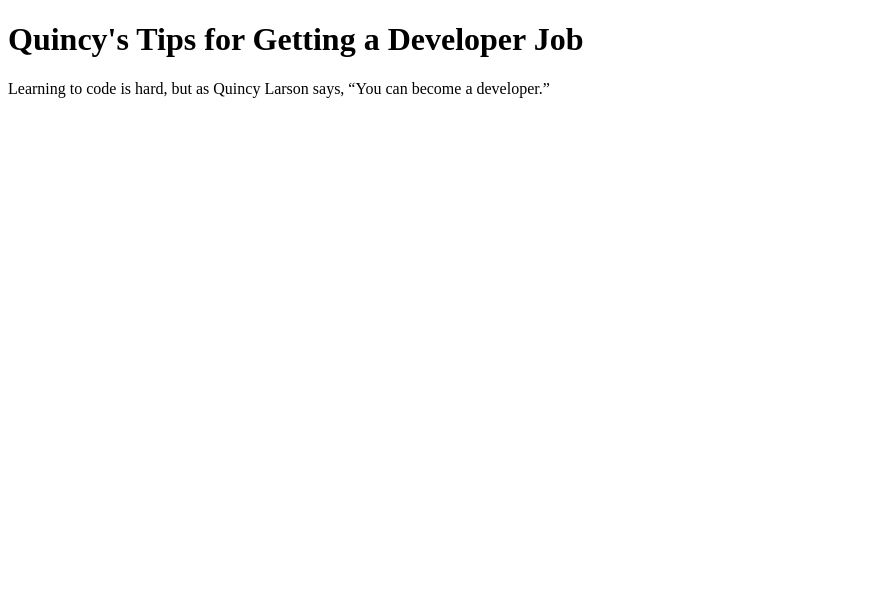
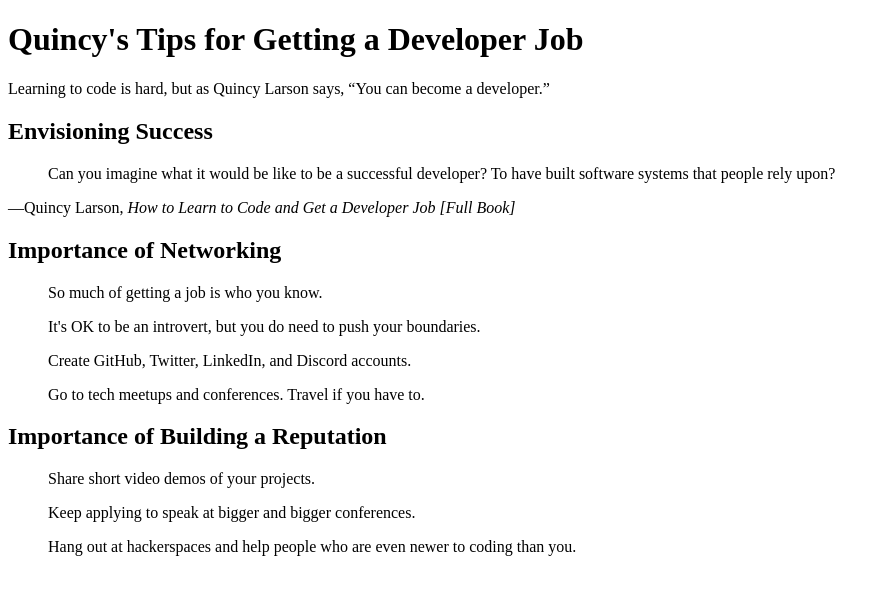
Before and after one commit to kyduyennguyen/frontend-exercises, a website: page freecodecamp/quincyjobtippage.html in a window 1280 px wide. Shown: the whole page, without its empty margins (0-890 px from the left). Drawn offline with Linux system fonts and the light colour scheme.

Commit message:
Save workspace changes

```diff
--- a/freecodecamp/quincyjobtippage.html
+++ b/freecodecamp/quincyjobtippage.html
@@ -7,9 +7,34 @@
   </head>
   <body>
     <h1>Quincy's Tips for Getting a Developer Job</h1>
-    <p>
-      Learning to code is hard, but as Quincy Larson says,
-      <q>You can become a developer.</q>
+    <p> Learning to code is hard, but as Quincy Larson says, <q
+        cite="https://www.freecodecamp.org/news/learn-to-code-book/">You can become a developer.</q>
     </p>
+    <main>
+      <section>
+        <h2>Envisioning Success</h2>
+        <blockquote cite="https://www.freecodecamp.org/news/learn-to-code-book/"> Can you imagine what it would be like
+          to be a successful developer? To have built software systems that people rely upon? </blockquote>
+        <p> &mdash;Quincy Larson, <cite>How to Learn to Code and Get a Developer Job [Full Book]</cite>
+        </p>
+      </section>
+      <section>
+        <h2>Importance of Networking</h2>
+        <blockquote cite="https://www.freecodecamp.org/news/learn-to-code-book/">
+          <p>So much of getting a job is who you know.</p>
+          <p>It's OK to be an introvert, but you do need to push your boundaries.</p>
+          <p>Create GitHub, Twitter, LinkedIn, and Discord accounts.</p>
+          <p>Go to tech meetups and conferences. Travel if you have to.</p>
+        </blockquote>
+      </section>
+      <section>
+        <h2>Importance of Building a Reputation</h2>
+        <blockquote cite="https://www.freecodecamp.org/news/learn-to-code-book/">
+          <p>Share short video demos of your projects.</p>
+          <p>Keep applying to speak at bigger and bigger conferences.</p>
+          <p>Hang out at hackerspaces and help people who are even newer to coding than you.</p>
+        </blockquote>
+      </section>
+    </main>
   </body>
 </html>
```
Also changed, not shown: freecodecamp/freecodecamp.html (+18 -3 lines).
